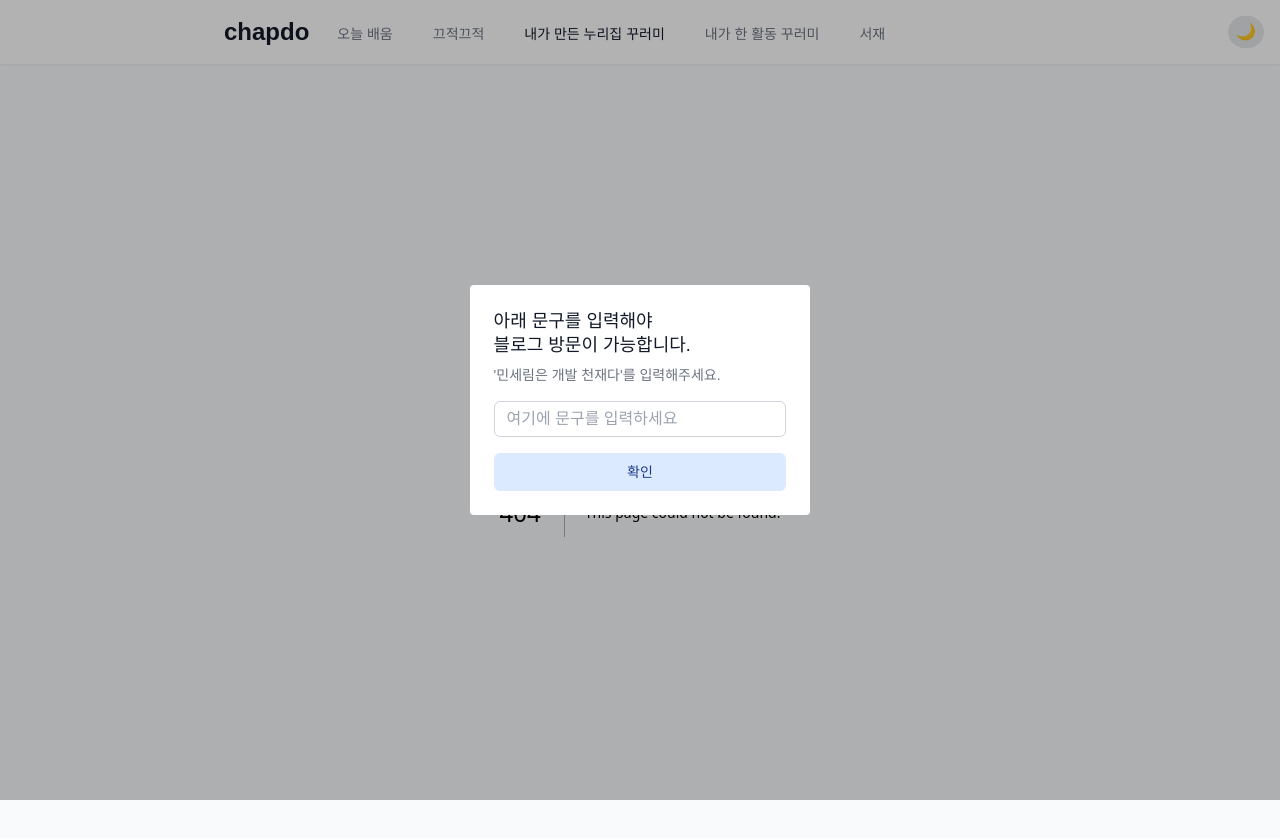
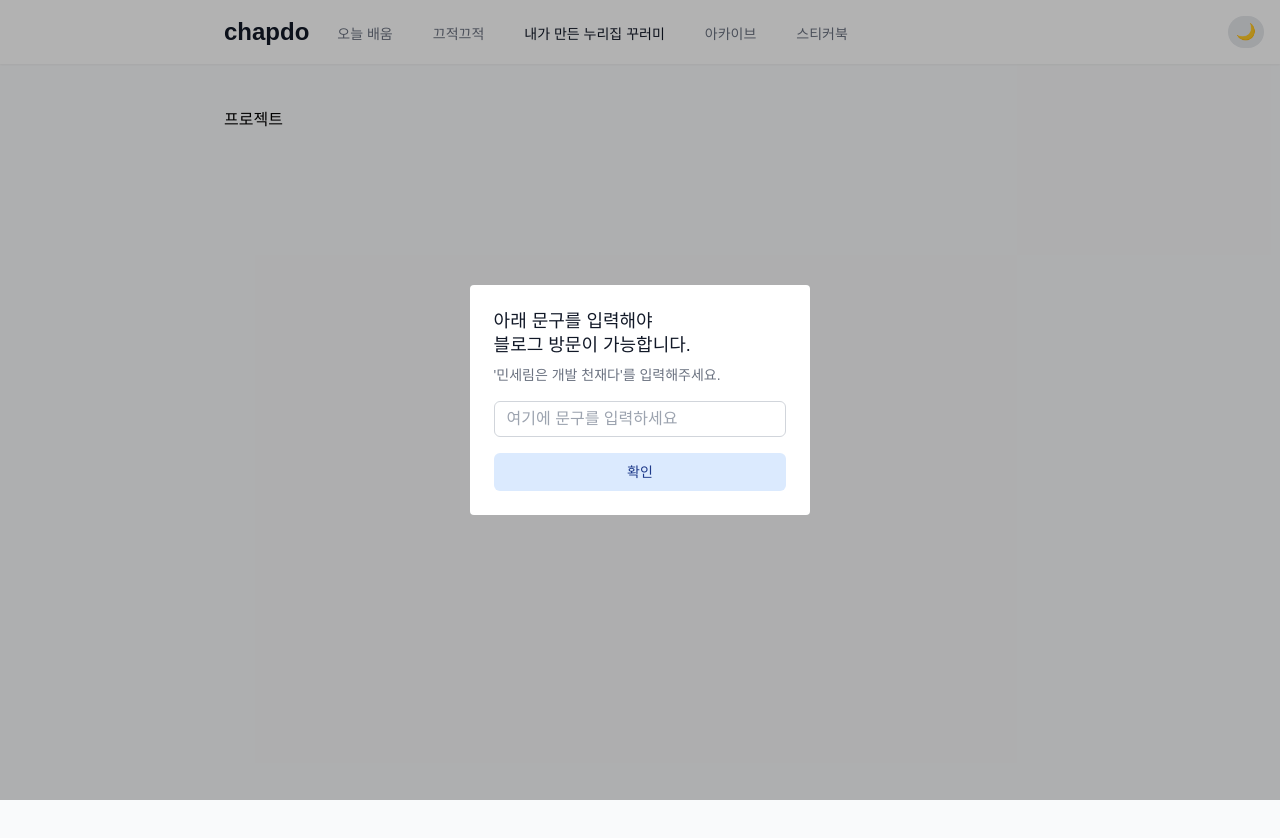
Before and after one commit to anonymousRecords/chapdo, a Next.js app: page /projects in a window 1280 px wide. Before the commit this address had no page. Shown: the top 838 px of the page. After the commit the page ends 800 px from the top, so only its background shows below. Built offline with nearby package versions, Linux system fonts and the light colour scheme.

Commit message:
feat: minor change

```diff
--- /dev/null
+++ b/app/projects/page.tsx
@@ -0,0 +1,9 @@
+function Projects() {
+  return (
+    <div>
+      프로젝트
+    </div>
+  )
+}
+
+export default Projects
--- a/components/Til/TilGrid.tsx
+++ b/components/Til/TilGrid.tsx
@@ -16,7 +16,7 @@ type TILItemProps = {
 function TILItem({ item }: TILItemProps) {
   return (
     <Link href={`/til/${item.id.replace(/^TIL\//, "")}`}>
-      <div className="w-64 h-64 bg-white hover:bg-yellow-300 transition-all duration-300 p-4 border border-gray-200 rounded-lg shadow-sm flex flex-col justify-between group hover:-translate-x-2 cursor-pointer">
+      <div className="w-64 h-64  bg-white hover:bg-yellow-300 transition-all duration-300 p-4 border border-gray-300 rounded-lg shadow-sm flex flex-col justify-between group hover:-translate-x-2 cursor-pointer">
         <div>
           <h3 className="text-lg text-black font-semibold mb-2 line-clamp-2 group-hover:line-clamp-none">
             {item.title}
--- a/constants/index.ts
+++ b/constants/index.ts
@@ -22,16 +22,16 @@ export const navElements = [
   },
   {
     id: "4",
-    label: "ACTIVITIES",
-    name: "내가 한 활동 꾸러미",
-    description: "제가 참여한 활동과 관련된 글이 모여있습니다",
-    url: "/activities",
+    label: "ARCHIVES",
+    name: "아카이브",
+    description: "아카이브",
+    url: "/archives",
   },
   {
     id: "5",
-    label: "BOOKS",
-    name: "서재",
-    description: "생각이 머문 책들이 모여 있는 저만의 서재입니다",
-    url: "/books",
+    label: "STICKERS",
+    name: "스티커북",
+    description: "스티커북",
+    url: "/stickers",
   },
 ];
```
